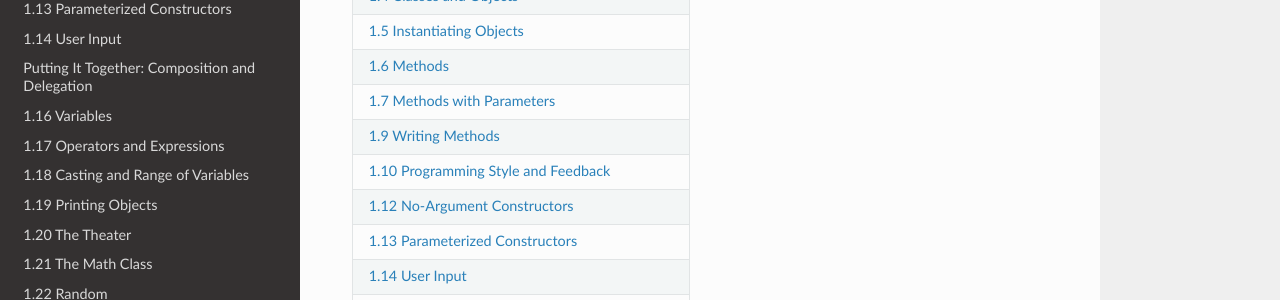
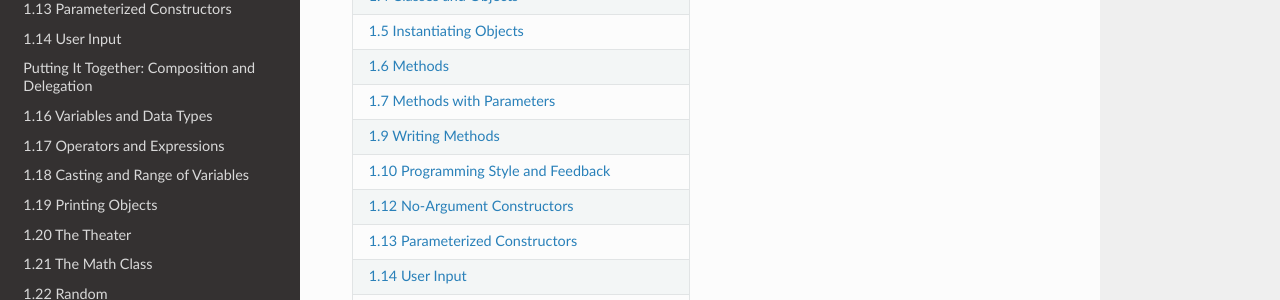
Before and after one commit to kjergens/apcsa-site, an MkDocs documentation site: the page built from docs/index.md, in a window 1280 px wide. Shown: the part 455-755 px from the top of the page. Built offline with MkDocs 1.6.1, drawn with Linux system fonts in a browser that asks for light colours; nearby versions of some CDN libraries.

Commit message:
Update section title for Variables in mkdocs.yml

```diff
--- a/mkdocs.yml
+++ b/mkdocs.yml
@@ -33,7 +33,7 @@ nav:
     - "1.13 Parameterized Constructors": unit1/notes_13_parameterized_constructors.md
     - "1.14 User Input": unit1/notes_14_user_input.md
     - "Putting It Together: Composition and Delegation": unit1/notes_14b_composition_and_delegation.md
-    - "1.16 Variables": unit1/notes_16_variables.md
+    - "1.16 Variables and Data Types": unit1/notes_16_variables.md
     - "1.17 Operators and Expressions": unit1/notes_17_operators_and_expressions.md
     - "1.18 Casting and Range of Variables": unit1/notes_18_casting_and_range_of_variables.md
     - "1.19 Printing Objects": unit1/notes_19_printing_objects.md
```
